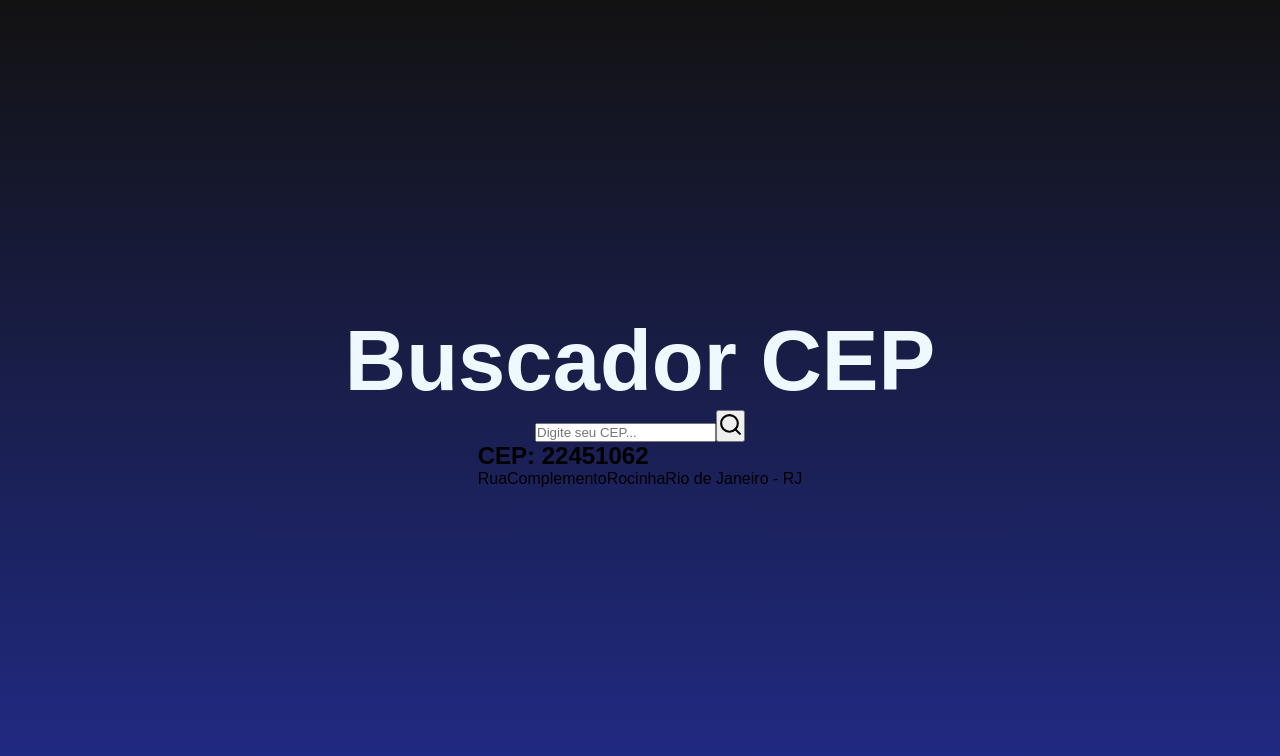
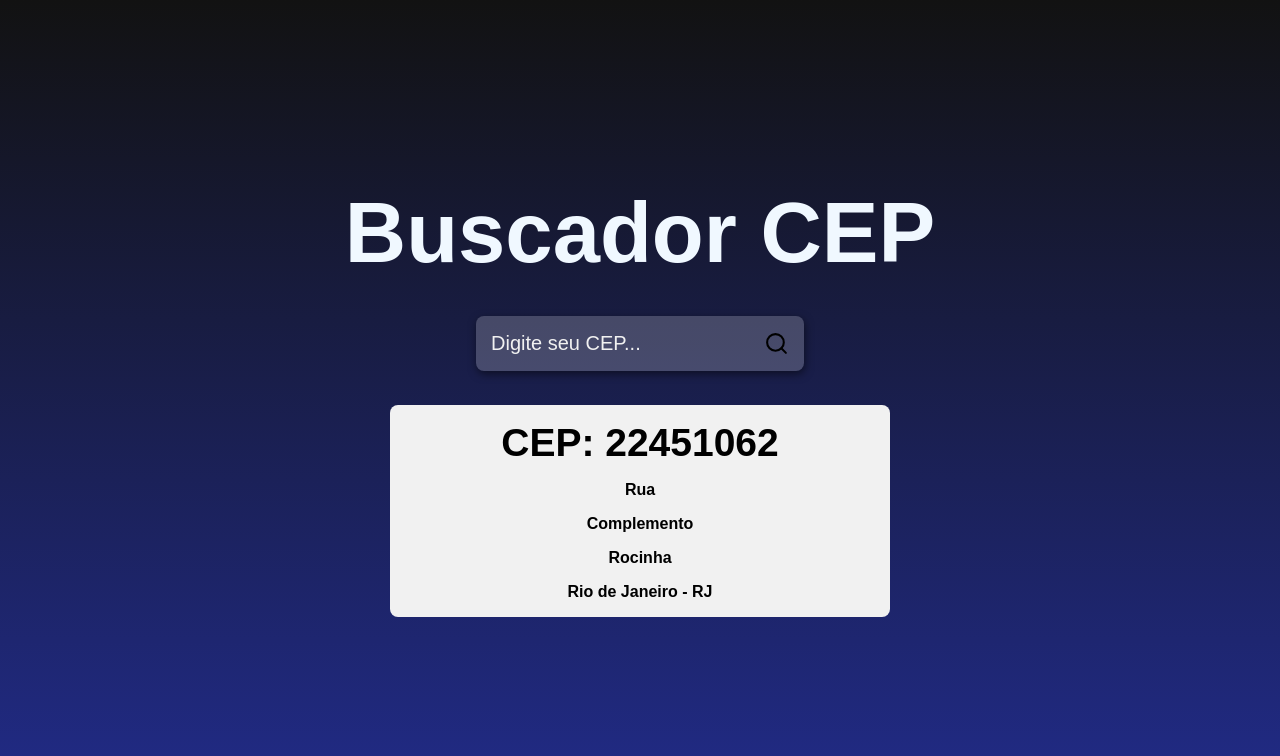
Before and after one commit to IataAnderson/Buscador-de-CEP-, a React (Vite) app: page / in a window 1280 px wide. Shown: the top 756 px of the page. Built offline with nearby package versions, Linux system fonts and the light colour scheme.

Commit message:
Criando useState

```diff
--- a/package.json
+++ b/package.json
@@ -8,6 +8,7 @@
     "preview": "vite preview"
   },
   "dependencies": {
+    "axios": "^0.27.2",
     "react": "^18.0.0",
     "react-dom": "^18.0.0",
     "react-icons": "^4.3.1"
--- a/src/App.jsx
+++ b/src/App.jsx
@@ -3,7 +3,11 @@ import {FiSearch} from 'react-icons/fi'
 import './styles.css';
 
 function App() {
-  const [count, setCount] = useState(0)
+  const [input, setInput] = useState('')
+
+  function handleSearch() {
+    alert("Valor do input " + input)
+  }
 
   return (
     <div className="container">
@@ -13,8 +17,10 @@ function App() {
         <input
         type="text"
         placeholder='Digite seu CEP...'
+        value={input}
+        onChange={(e) => setInput(e.target.value)}
          />
-         <button className='buttonSearch'>
+         <button className='buttonSearch' onClick={handleSearch}>
            <FiSearch size={25} color="#000" />
          </button>
          </div>
--- a/src/styles.css
+++ b/src/styles.css
@@ -20,5 +20,69 @@
 to{
     transform: rotateX(0deg);
 }
+}
+.containerInput{
+    background-color: rgb(255,255,255,  0.2);
+    padding: 15px;
+    margin: 34px 0;
+    display: flex;
+    border-radius: 8px;
+    box-shadow: 1px 3px 8px rgba(0,0,0, 0.5);
+}
 
+.containerInput input{
+    background-color: transparent;
+    border: 0;
+    font-size: 20px;
+    color: white;
+    outline: none;
+    margin-right: 8px;
 }
+
+.containerInput input::placeholder{
+    color: #f1f1f1;
+}
+.buttonSearch{
+    background-color: transparent;
+    border: 0;
+    display: flex;
+    justify-content: center;
+    align-items: center;
+    cursor: pointer;
+    transition: transform 0.5s;
+}
+.buttonSearch:hover{
+    transform: scale(1.2);
+}
+
+.main{
+    display: flex;
+    justify-content: center;
+    align-items: center;
+    flex-direction: column;
+background-color: #f1f1f1;
+width: 500px;
+border-radius: 8px;
+}
+.main h2{
+    margin: 16px 0;
+    font-size: 39px;
+}
+
+.main span{
+    margin-bottom: 16px;
+    font-weight: bold;
+}
+
+@media (max-width: 620px){
+    .title{
+        font-size: 60px;
+    }
+    .main h2{
+        font-size: 28px;
+    }
+    .main{
+        width: 80%;
+        min-height: 250px;
+    }
+}
```
Also changed, not shown: src/services/Api.jsx (added, +8 -0 lines), 1 other file (tests, documents, lock files or other folders).
